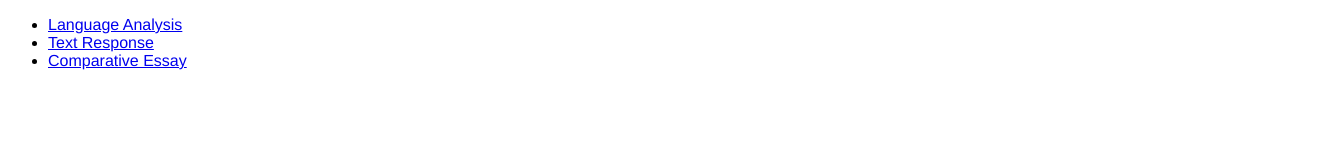
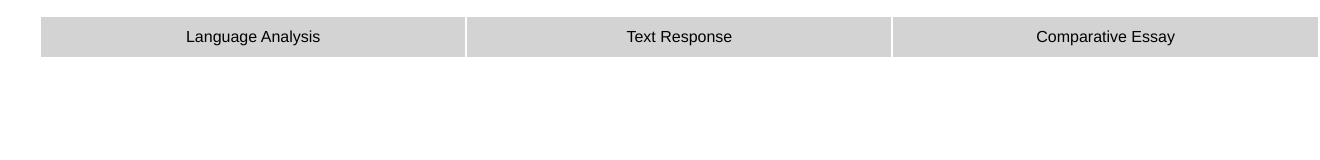
Before and after one commit to Jiggen/Website, a plain HTML site: page index.html in a window 1280 px wide. Shown: the whole page, 1320 px wide, since content can reach past the window. Drawn offline with Linux system fonts and the light colour scheme.

Commit message:
Update style.css

```diff
--- a/style.css
+++ b/style.css
@@ -1,20 +1,44 @@
+:root {
+  --menuheight: 40px;
+}
+
 body {
   font-family: helvetica;
   font-size: 12pt;
+  margin: 0;
 }
 
-div.table {
-  display: table;
+a {
+  color: black;
+  text-decoration: none;
 }
 
-div.row {
-  display: table-row;
+a:visited {
+  color: grey;
 }
 
-div.cell {
-  display: table-cell;
-  border: 1px solid black;
-  width: 200px;
-  padding: 5px;
+ul.menu {
+  list-style-type: none;
+  margin: none;
+  padding: none;
+  width: 100%;
+}
+
+ul.menu li {
+  float: left;
+  width: 33.3%;
+}
+
+ul.menu li a {
+  display: block;
+  height: var(--menuheight);
+  background-color: lightgrey;
   text-align: center;
+  line-height: var(--menuheight);
+  border: 1px solid white;
 }
+
+ul.menu li a:hover {
+  color: lightgrey;
+  background-color: black;
+}
```
